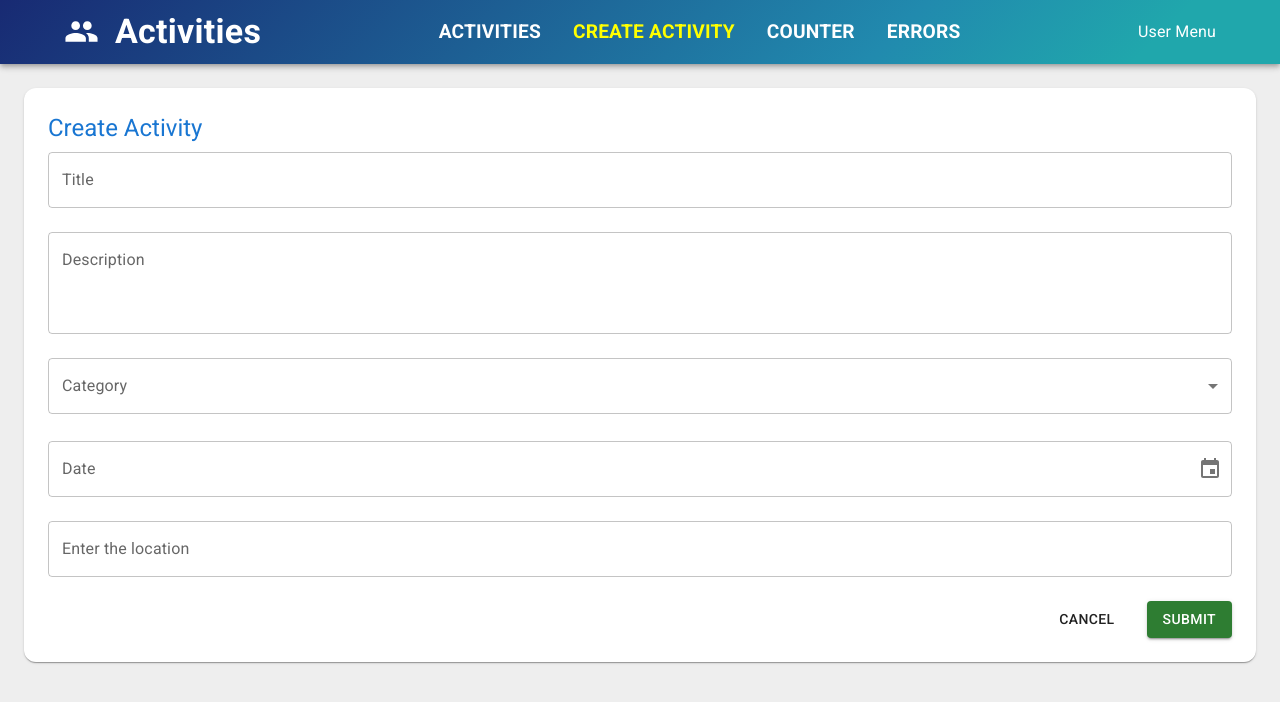
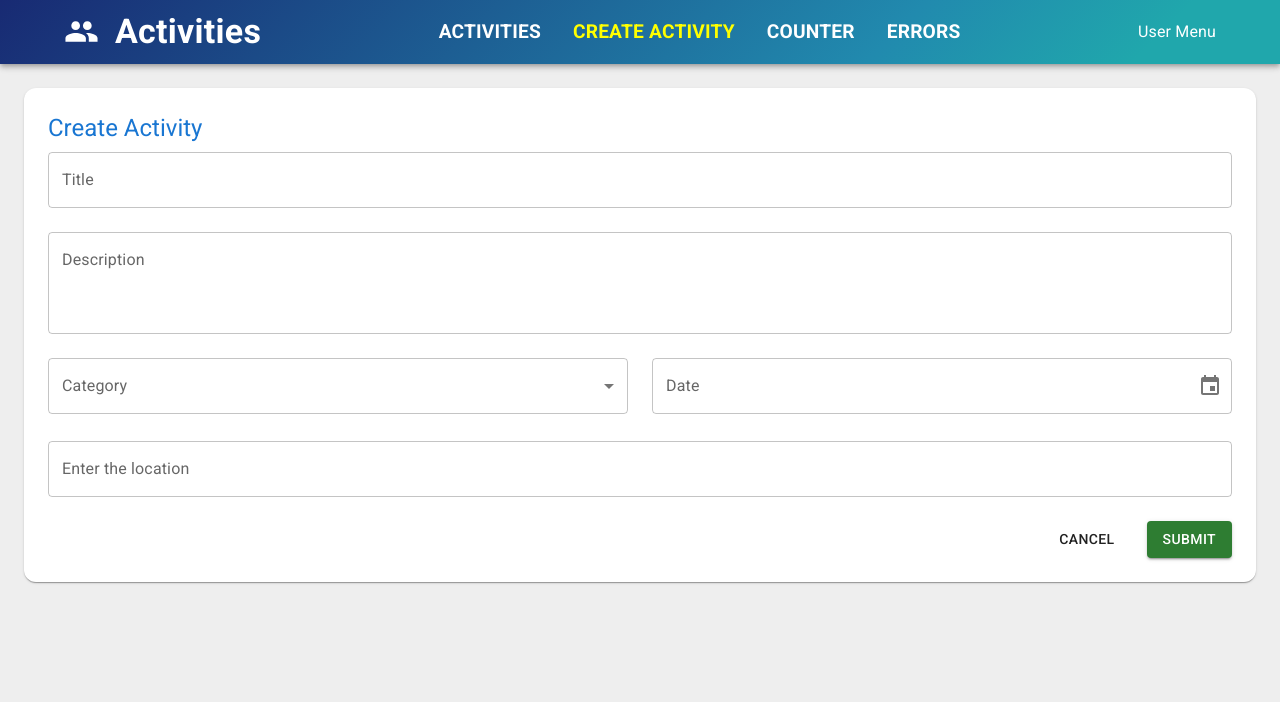
Before and after one commit to juanarayafonsec/activities, a React (Vite) app in the folder src/Activities.Frontend/: page /createActivity in a window 1280 px wide. Shown: the top 702 px of the page. Built offline with nearby package versions, Linux system fonts and the light colour scheme.

Commit message:
Add submit function to the form

```diff
--- a/src/Activities.Frontend/src/app/shared/components/LocationInput.tsx
+++ b/src/Activities.Frontend/src/app/shared/components/LocationInput.tsx
@@ -39,7 +39,6 @@ export default function LocationInput<T extends FieldValues>(props: Props<T>) {
 
         try {
             const response = await axios.get<LocationIQSuggestion[]>(`${locationUrl}q=${query}`);
-            console.log(response.data);
             setSuggestions(response.data);
         } catch (error) {
             console.log(error);
@@ -59,7 +58,6 @@ export default function LocationInput<T extends FieldValues>(props: Props<T>) {
     const venue = location.display_name;
     const latitud = Number(location.lat);
     const longitud = Number(location.lon);
-    console.log({city, venue, latitud, longitud});
     setInputValue(venue);
     field.onChange({city, venue, latitud, longitud});
     setSuggestions([]);
--- a/src/Activities.Frontend/src/features/activities/form/ActivityForm.tsx
+++ b/src/Activities.Frontend/src/features/activities/form/ActivityForm.tsx
@@ -15,7 +15,7 @@ import DateTimeInput from "../../../app/shared/components/DateTimeInput";
 import LocationInput from "../../../app/shared/components/LocationInput";
 
 export default function ActivityForm() {
-  const {register, reset, control, handleSubmit} = useForm<ActivitySchema>({
+  const {reset, control, handleSubmit} = useForm<ActivitySchema>({
     mode: "onTouched",
     resolver: zodResolver(activitySchema),
   });
@@ -25,14 +25,35 @@ export default function ActivityForm() {
 
   useEffect(() => {
     if (activity) {
-      reset(activity);
+      reset({
+        ...activity,
+        location: {
+          city: activity.city,
+          venue: activity.venue,
+          latitud: activity.latitud,
+          longitud: activity.longitud
+        }
+      });
     }
   }, [activity, reset]);
 
   const navigate = useNavigate();
 
-  const onSubmit = (data: ActivitySchema) => {
-    console.log(data);
+  const onSubmit = async (data: ActivitySchema) => {
+    const {location, ...rest} = data
+    const flattenedData = {...rest, ...location};
+    try {
+      if(activity) {
+        updateActivity.mutate({...activity, ...flattenedData},
+          {onSuccess: () => navigate(`/activities/${activity.id}`)});
+      } else {
+        createActivity.mutate(flattenedData,
+          {onSuccess: (id) => navigate(`/activities/${id}`)}
+        );
+      }
+    } catch (error) {
+      console.log(error);
+    }
   };
 
   if (isLoadingActivity) {
@@ -54,8 +75,10 @@ export default function ActivityForm() {
         >
           <TextInput label="Title" name="title" control={control}/>
           <TextInput label="Description" name="description" control={control} multiline rows={3}/>
-          <SelectInput items={categoryOptions} label="Category" name="category" control={control}/>
-          <DateTimeInput label="Date" name="date" control={control}/>
+          <Box display="flex" gap={3}>
+            <SelectInput items={categoryOptions} label="Category" name="category" control={control}/>
+            <DateTimeInput label="Date" name="date" control={control}/>
+          </Box>
           <LocationInput control={control} label="Enter the location" name="location"/>
           <Box display="flex" justifyContent="end" gap={3}>
             <Button color="inherit"> Cancel </Button>
--- a/src/Activities.Frontend/src/lib/hooks/useActivities.ts
+++ b/src/Activities.Frontend/src/lib/hooks/useActivities.ts
@@ -1,7 +1,7 @@
 import { useMutation, useQuery, useQueryClient } from "@tanstack/react-query";
 import agent from "../api/agent";
 import { useLocation } from "react-router";
-import type { Activity } from "../types";
+import type { Activity, ActivityBase } from "../types";
 
 export const useActivities = (id?: string) => {
     const queryClient = useQueryClient();
@@ -26,8 +26,8 @@ export const useActivities = (id?: string) => {
   });
 
   const createActivity = useMutation({
-    mutationFn: async (activity: Activity) => {
-       const response = await agent.post<Activity>("activities", activity);
+    mutationFn: async (activity: ActivityBase) => {
+       const response = await agent.post<ActivityBase>("activities", activity);
        return response.data;
     },
     onSuccess: async () => {
```
Also changed, not shown: src/Activities.Frontend/src/lib/types/index.d.ts (+9 -8 lines).
